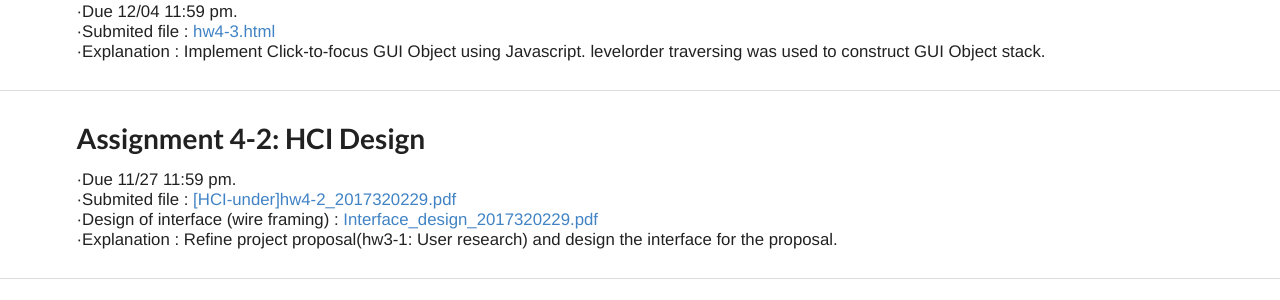
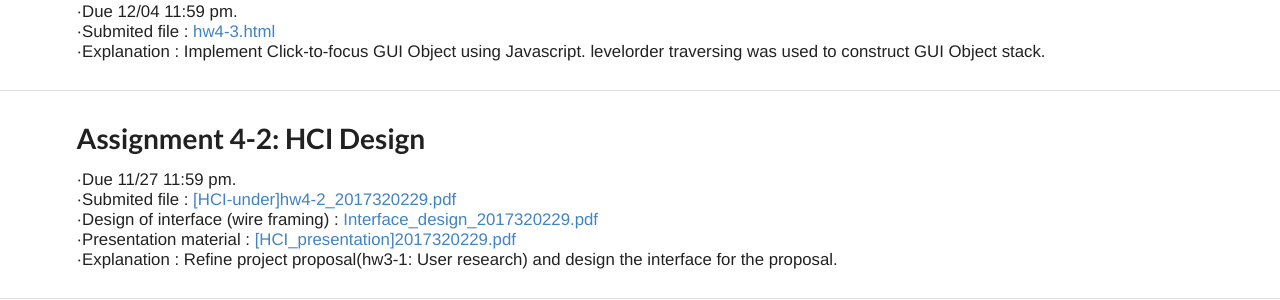
Before and after one commit to liamgak/pleaseLask, a Flask app: page /hci in a window 1280 px wide. Shown: the part 1308-1608 px from the top of the page. Before the commit the page ends 1587 px from the top, so only its background shows below. Run offline with Flask 2, Linux system fonts and the light colour scheme; some libraries are stand-ins or nearby versions.

Commit message:
Update HCI.html

```diff
--- a/FlaskWebProject1/templates/HCI.html
+++ b/FlaskWebProject1/templates/HCI.html
@@ -88,6 +88,7 @@
       ·Due 11/27 11:59 pm.<br>
       ·Submited file : <a href="https://drive.google.com/file/d/1XI5MucXbKY1xAKq8cy8eBj-bvwEamQ68/view?usp=sharing">[HCI-under]hw4-2_2017320229.pdf</a><br>
       ·Design of interface (wire framing) : <a href="https://drive.google.com/file/d/1Un-cypKGp1ipn_zwLVEkw7Rj9xH-N-eC/view?usp=sharing">Interface_design_2017320229.pdf </a><br>
+      ·Presentation material : <a href="https://drive.google.com/file/d/1af_GzzjIpjDT8-BRZPhomDm-osrO58Uk/view?usp=sharing">[HCI_presentation]2017320229.pdf</a><br>
       ·Explanation : Refine project proposal(hw3-1: User research) and design the interface for the proposal.<br>
 	</div>
 <div class="ui section divider"></div>
```
